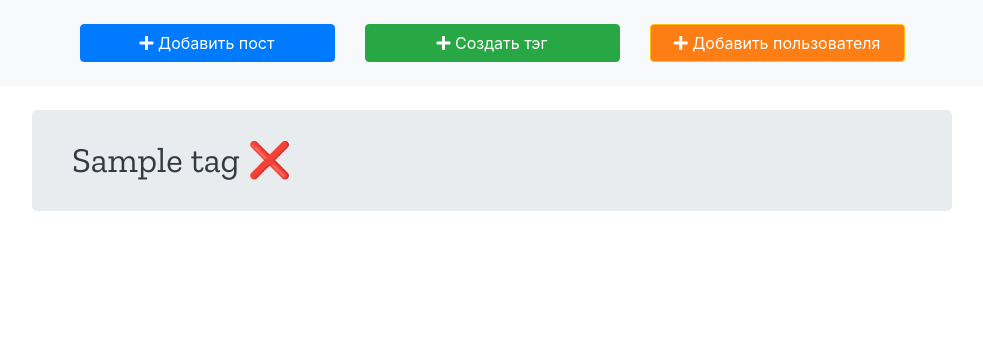
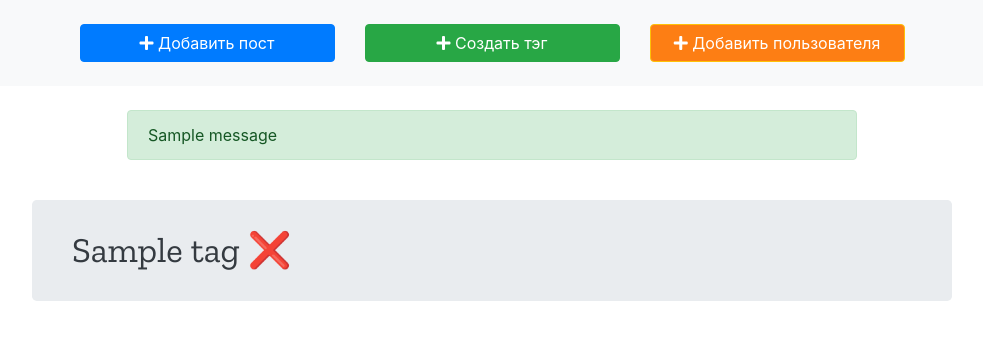
Before and after one commit to popoffww/django-blog, a Django app: page /tags/ in a window 1280 px wide. Shown: the part 112-452 px from the top of the page, without its empty margins (148-1131 px from the left). Run offline with Django 3.2, Linux system fonts and the light colour scheme; tables that the repository leaves empty hold one stand-in row (values such as "Sample post"); one stand-in notice (Sample message) is shown; some libraries are stand-ins or nearby versions.

Commit message:
Создание нового тэга

```diff
--- a/blog/templates/blog/tag_form.html
+++ b/blog/templates/blog/tag_form.html
@@ -69,11 +69,8 @@
 
                     </form>
 
-
                 </div>
             </div>
         </div>
 
-
-
 {% endblock %}
--- a/blog/templates/blog/tag_list.html
+++ b/blog/templates/blog/tag_list.html
@@ -6,6 +6,31 @@
 {% endblock %}
 
 {% block content %}
+
+    <!--  Success_message-->
+  <div class="container my-4">
+		<div class="row">
+			<div class="col-md-8 mx-auto">
+			  {% if messages %}
+          {% for message in messages %}
+            {% if message.level == DEFAULT_MESSAGE_LEVELS.ERROR %}
+              <div class="alert alert-danger messages">
+                <span {% if message.tags %} class="{{ message.tags }}"{% endif %}>
+                Внимание!  {{ message }}<br/>
+                </span>
+              </div>
+            {%else %}
+              <div class="alert alert-success messages">
+                <span {% if message.tags %} class="{{ message.tags }}"{% endif %}>
+                {{ message }}<br/>
+                </span>
+              </div>
+            {% endif %}
+          {% endfor %}
+			  {% endif %}
+			</div>
+		</div>
+     </div>
 
      <section>
         <div class="container">
--- a/blog/views.py
+++ b/blog/views.py
@@ -1,5 +1,7 @@
 from django.shortcuts import render, redirect
 from django.urls import reverse_lazy
+from django.contrib import messages
+from django.contrib.messages.views import SuccessMessageMixin
 from django.views.generic import View
 from django.views.generic.list import ListView
 from django.views.generic.detail import DetailView
@@ -29,7 +31,8 @@ class TagDetailView(DetailView):
     model = Tag
     slug_field = 'slug'
 
-class TagCreateView(CreateView):
+class TagCreateView(SuccessMessageMixin, CreateView):
     model = Tag
     form_class = TagForm
     success_url = reverse_lazy('tags')
+    success_message = 'Тэг успешно создан'
--- a/templates/base.html
+++ b/templates/base.html
@@ -145,8 +145,6 @@
         </div>
     </section>
 
-
-
 {% block content %} {% endblock %}
 
 <script src="https://code.jquery.com/jquery-3.3.1.slim.min.js" integrity="sha384-q8i/X+965DzO0rT7abK41JStQIAqVgRVzpbzo5smXKp4YfRvH+8abtTE1Pi6jizo" crossorigin="anonymous"></script>
```
Also changed, not shown: blog/forms.py (+6 -8 lines), templates/includes/inc_detail_base.html (line endings or trailing spaces).
